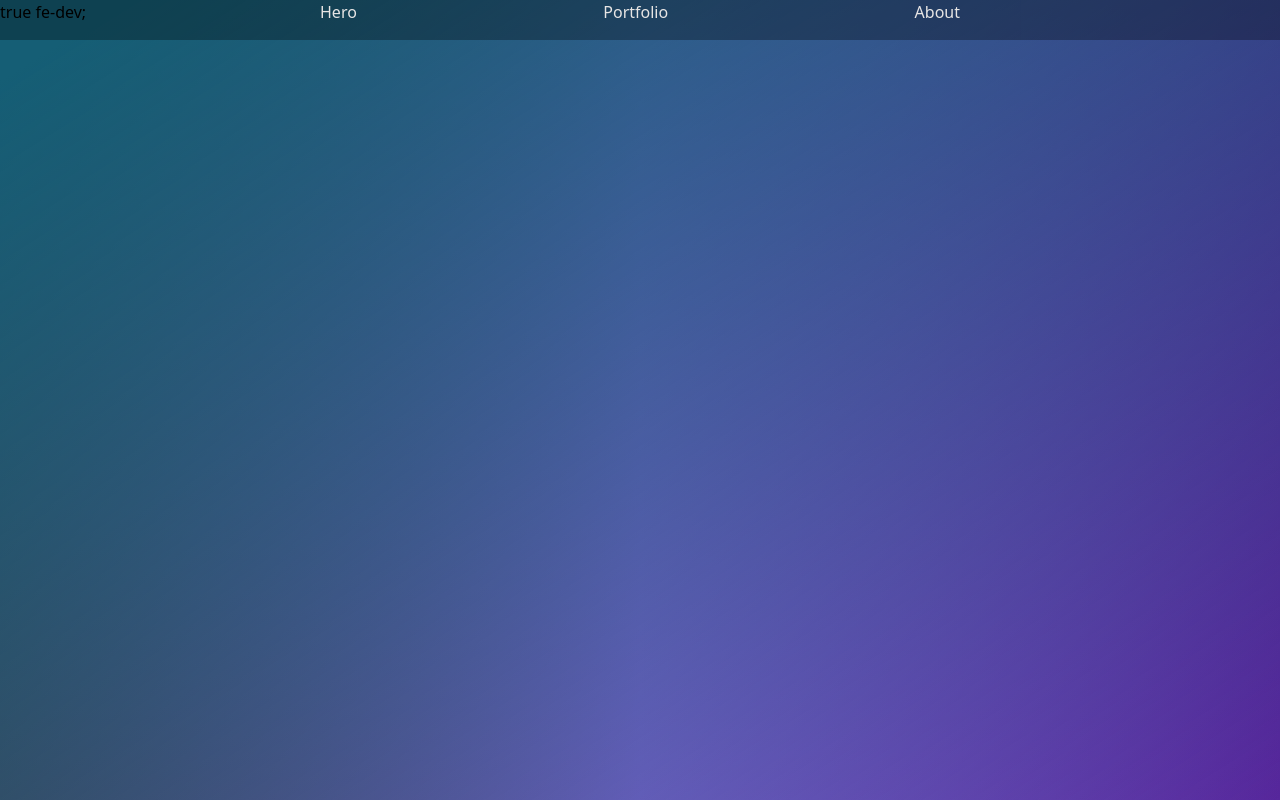
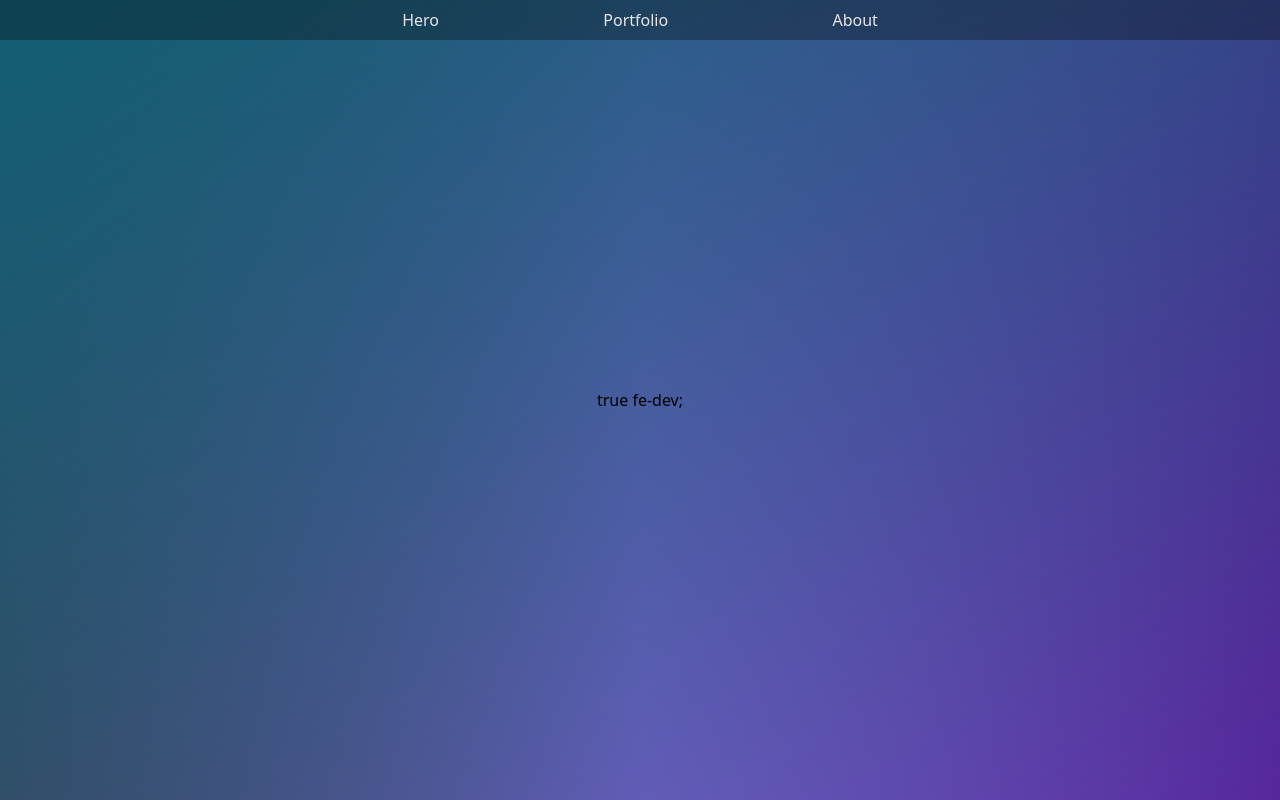
Before and after one commit to i0ji/p_ioji, a React (Vite) app: page / in a window 1280 px wide. Built offline with nearby package versions, Linux system fonts and the light colour scheme.

Commit message:
build(components): set up env; main markup;

```diff
--- a/src/App.tsx
+++ b/src/App.tsx
@@ -5,7 +5,7 @@ function App() {
   return (
     <>
       <Header />
-      <div className="snap-y h-screen overflow-y-scroll snap-mandatory scroll-smooth">
+      <div className="h-screen snap-y snap-mandatory overflow-y-scroll scroll-smooth">
         <Hero />
         <Portfolio />
         <About />
--- a/src/components/Header.tsx
+++ b/src/components/Header.tsx
@@ -2,9 +2,17 @@ export default function Header() {
   return (
     <div className="backdrop-blur-xs h-{10rem} fixed top-0 mx-auto flex w-full justify-center bg-black bg-opacity-30 text-stone-200">
       <nav className="flex h-10 w-2/4 justify-between align-middle">
-        <a href="#hero">Hero</a>
-        <a href="#portfolio">Portfolio</a>
-        <a href="#about">About</a>
+        <ul className="flex w-full items-center justify-around">
+          <li>
+            <a href="#hero">Hero</a>
+          </li>
+          <li>
+            <a href="#portfolio">Portfolio</a>
+          </li>
+          <li>
+            <a href="#about">About</a>
+          </li>
+        </ul>
       </nav>
     </div>
   );
--- a/src/components/Hero.tsx
+++ b/src/components/Hero.tsx
@@ -2,9 +2,11 @@ export default function Hero() {
   return (
     <section
       id="hero"
-      className="h-screen snap-start bg-gradient-to-br from-cyan-800 from-5%"
+      className="h-screen w-full snap-start border-red-700 border-l-purple-950 bg-gradient-to-br from-cyan-800 from-5%"
     >
-      true fe-dev;
+      <div className="mx-auto flex h-full max-w-screen-xl items-center justify-center">
+        true fe-dev;
+      </div>
     </section>
   );
 }
--- a/src/index.scss
+++ b/src/index.scss
@@ -25,7 +25,6 @@ a:hover {
 }
 
 body {
-  // max-width: 1400px;
   margin: 0 auto;
   background: #4f3f5c;
   background: linear-gradient(
```
Also changed, not shown: src/components/styles.module.scss (deleted, +0 -16 lines), src/components/ui/link.tsx (added), 1 other file (tests, documents, lock files or other folders).
